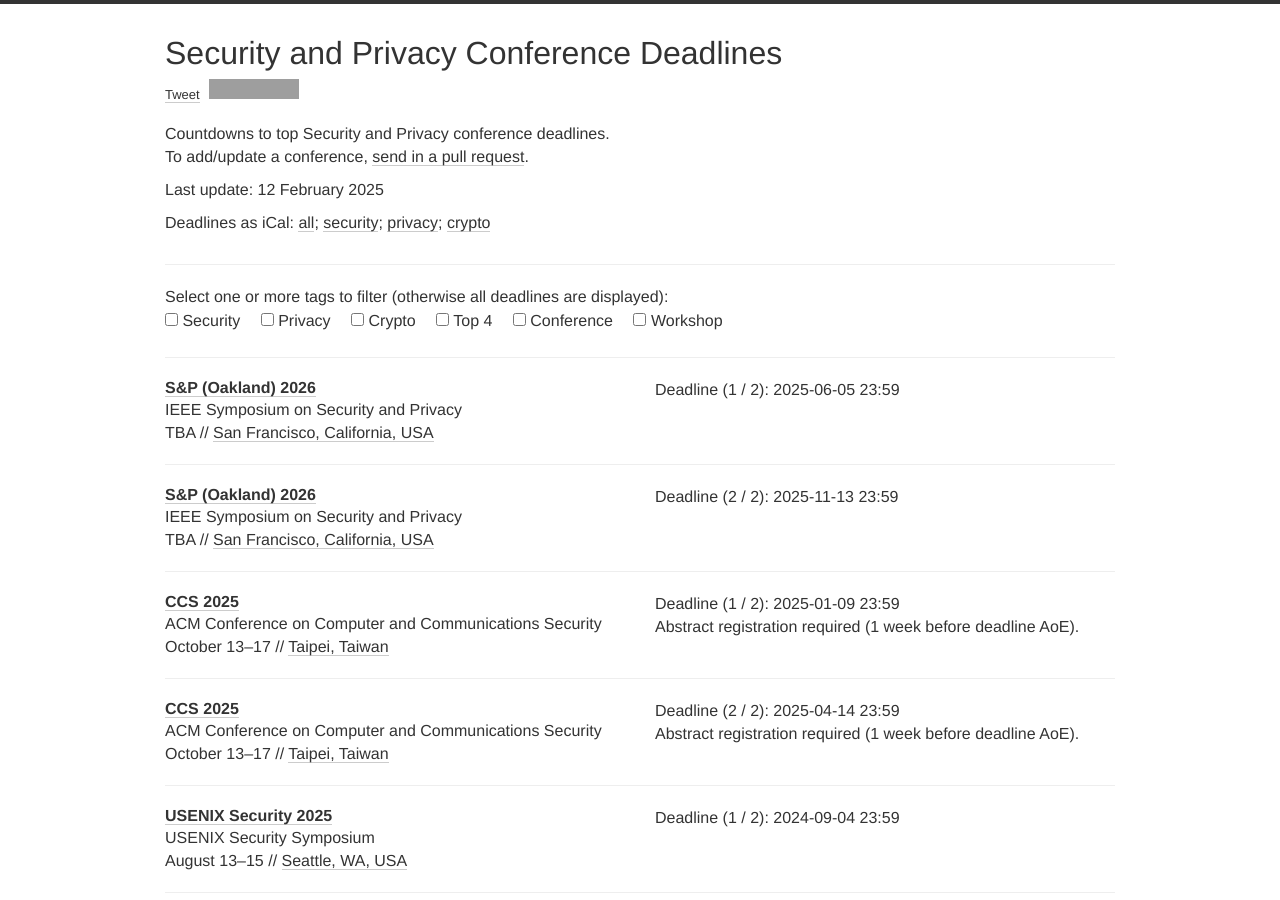
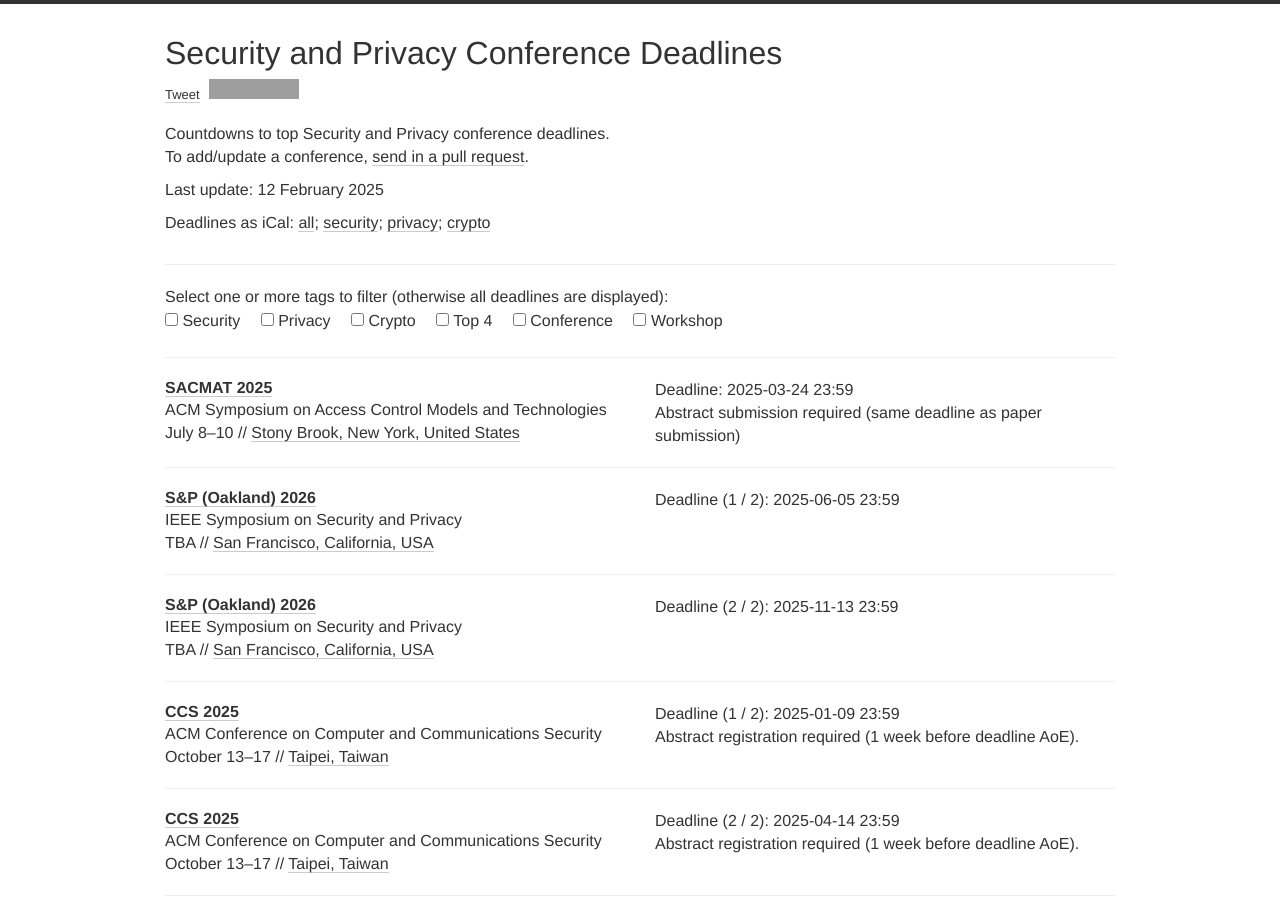
Before and after one commit to sec-deadlines/sec-deadlines.github.io, a Jekyll site: the page built from index.html, in a window 1280 px wide and 900 px high. Built offline with Jekyll 4.4.1, drawn with Linux system fonts in a browser that asks for light colours; nearby versions of some CDN libraries; comment, search, counter and statistics services are not loaded; grey boxes are pictures that could not be loaded.

Commit message:
Add ACM SACMAT 2025

```diff
--- a/_data/conferences.yml
+++ b/_data/conferences.yml
@@ -1,4 +1,15 @@
 # Security and Privacy
+
+- name: SACMAT
+  description: ACM Symposium on Access Control Models and Technologies
+  year: 2025
+  link: https://www.sacmat.org/2025/
+  deadline:
+    - "2025-03-24 23:59"
+  comment: Abstract submission required (same deadline as paper submission)
+  date: July 8-10
+  place: Stony Brook, New York, United States
+  tags: [CRYPTO, SEC, CONF, PRIV]
 
 - name: S&P (Oakland)
   year: 2026
```
